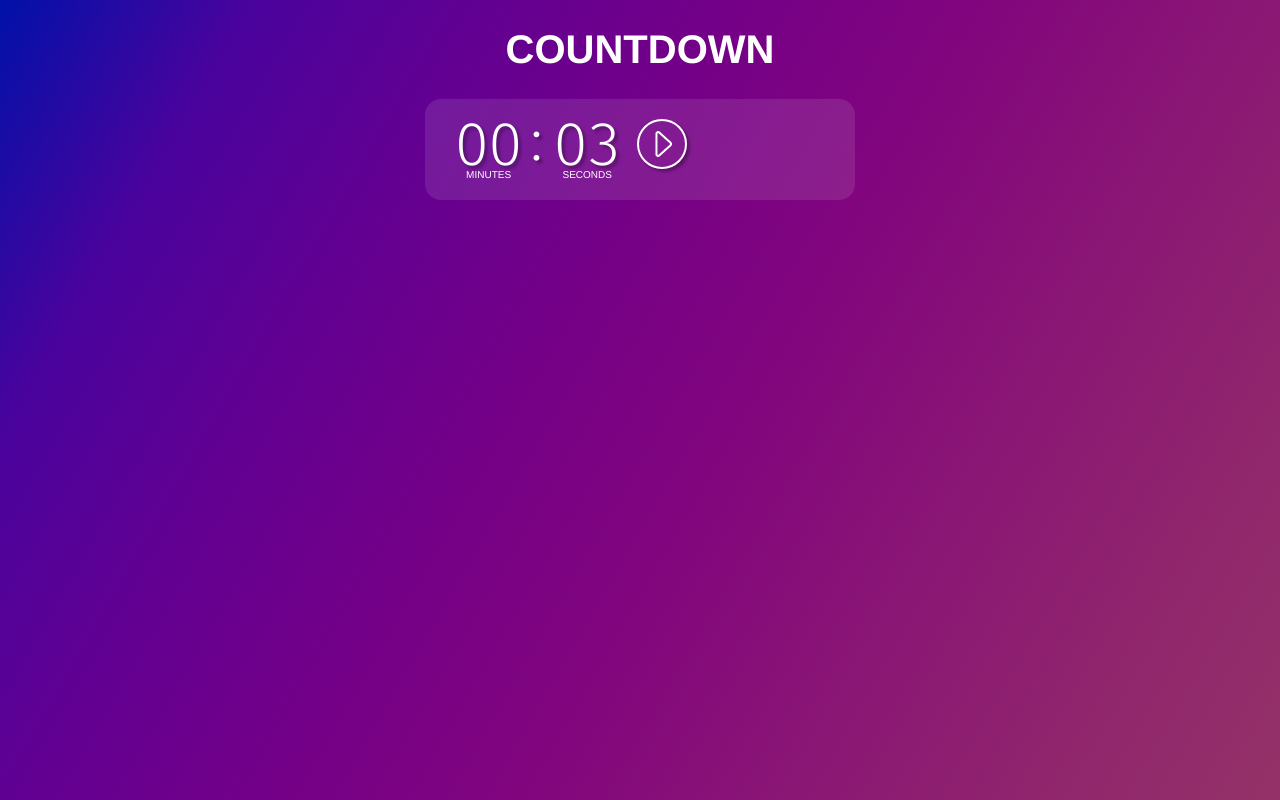
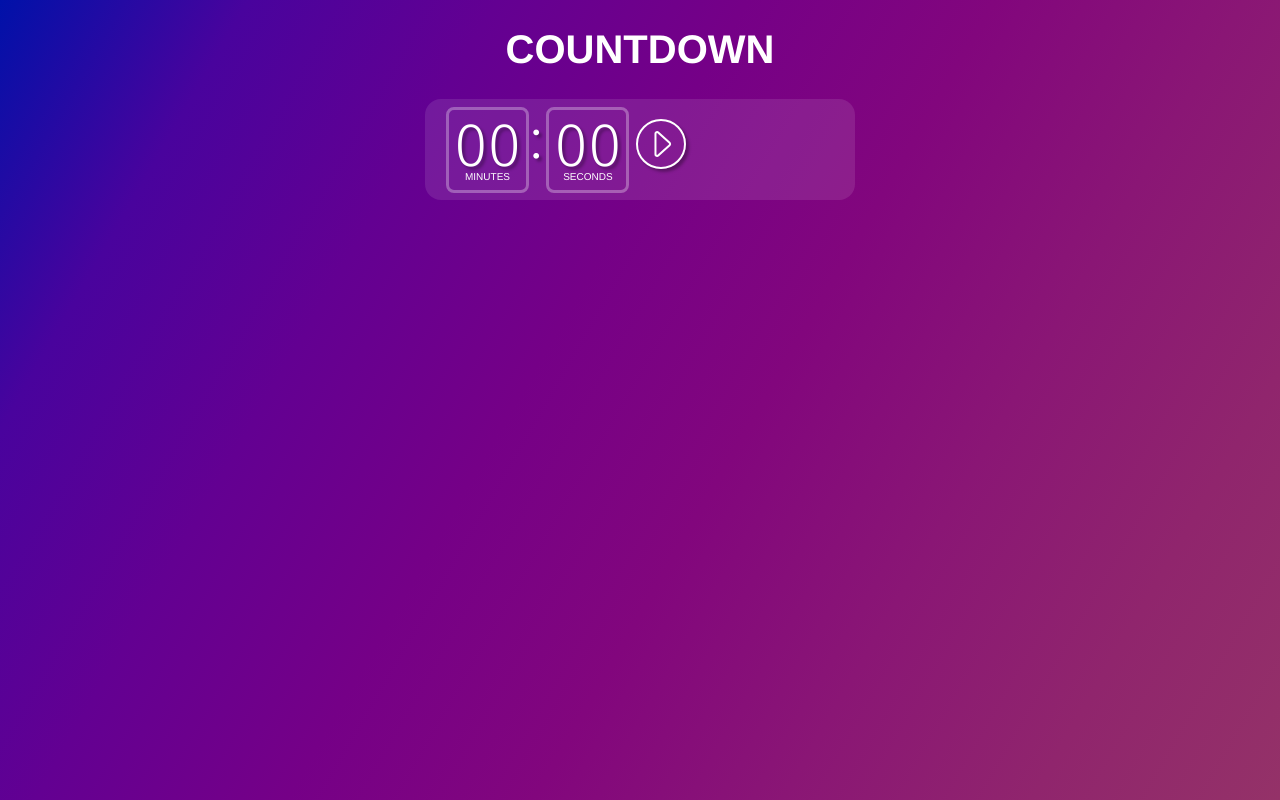
Before and after one commit to zhjrcc/Timer, a React (Vite) app: page / in a window 1280 px wide. Built offline with nearby package versions, Linux system fonts and the light colour scheme.

Commit message:
initialize complete

```diff
--- /dev/null
+++ b/src/AddTimer.jsx
@@ -0,0 +1,32 @@
+import { useState } from "react"
+import Input from "./Input"
+import Button from "./Button"
+
+const EMPTY = { minutes: 0, seconds: 0 }
+
+function AddTimer({ onAdd }) {
+  const [data, setData] = useState(EMPTY)
+  const onChange = (evt) => {
+    setData((prevState) => ({
+      ...prevState,
+      [evt.target.name]: evt.target.valueAsNumber,
+    }))
+  }
+
+  const onSubmit = (evt) => {
+    evt.preventDefault()
+    onAdd(data.minutes * 60 + data.seconds)
+    setData(EMPTY)
+  }
+  return (
+    <form onSubmit={onSubmit} className="timer timer-new">
+      <ul className="parts">
+        <Input name="minutes" value={data.minutes} onChange={onChange} />
+        <li className="colon">:</li>
+        <Input name="seconds" value={data.seconds} onChange={onChange} />
+      </ul>
+      <Button icon="play" label="Start" />
+    </form>
+  )
+}
+export default AddTimer
--- /dev/null
+++ b/src/Input.jsx
@@ -0,0 +1,19 @@
+function Input({ name, value, ...rest }) {
+  return (
+    <li className="part">
+      <input
+        type="number"
+        className="number"
+        name={name}
+        id={name}
+        value={String(value).padStart(2, "0")}
+        {...rest}
+      />
+      <label htmlFor={name} className="unit">
+        {name}
+      </label>
+    </li>
+  )
+}
+
+export default Input
--- a/src/Timer.jsx
+++ b/src/Timer.jsx
@@ -2,7 +2,7 @@ import { useEffect, useState } from "react"
 import TimerDisplay from "./TimerDisplay"
 import Button from "./Button"
 
-function Timer({ startTime }) {
+function Timer({ startTime, onComplete }) {
   const [isRunning, setRunning] = useState(false)
   const [remaining, setRemaining] = useState(startTime)
 
@@ -14,19 +14,19 @@ function Timer({ startTime }) {
     function tick() {
       setRemaining((prevState) => {
         const value = prevState - 1
-        // 小于或等于0就表示已经倒计完了，返回倒计时数
-        if (value <= 0) {
-          setRunning(false)
-          return startTime
-        }
-        // 否则就返回一个减掉1秒后的值
         return value
       })
     }
     const interval = setInterval(tick, 1000)
     // 当依赖数组发生变化或者组件卸载时会先执行清理函数
     return () => clearInterval(interval)
-  }, [isRunning, startTime])
+  }, [isRunning])
+
+  useEffect(() => {
+    if (remaining === 0) {
+      onComplete()
+    }
+  }, [remaining, onComplete])
 
   const play = () => setRunning(true)
   const pause = () => setRunning(false)
--- a/src/TimerManager.jsx
+++ b/src/TimerManager.jsx
@@ -1,9 +1,16 @@
+import { useState } from "react"
 import Timer from "./Timer"
+import AddTimer from "./AddTimer"
 
 function TimerManager() {
+  const [startTime, setStartTime] = useState(0)
   return (
     <div className="timers">
-      <Timer startTime={3} />
+      {startTime > 0 ? (
+        <Timer startTime={startTime} onComplete={() => setStartTime(0)} />
+      ) : (
+        <AddTimer onAdd={setStartTime} />
+      )}
     </div>
   )
 }
```
